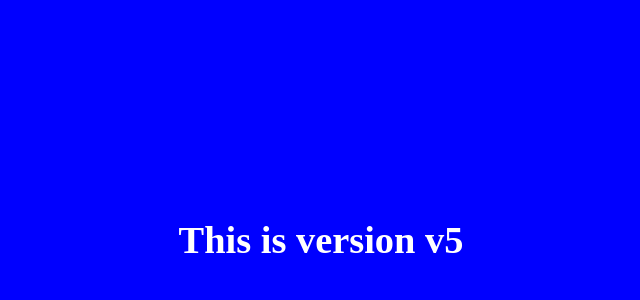
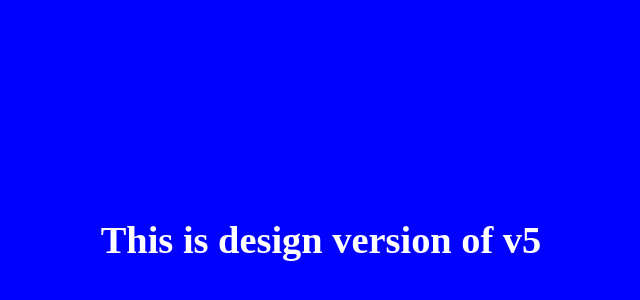
Before and after one commit to shiwanshusingh30/myrepo, a plain HTML site: page index.html in a window 1280 px wide. Shown: the part 160-460 px from the top of the page, without its empty margins (319-959 px from the left). Drawn offline with Linux system fonts and the light colour scheme.

Commit message:
design change

```diff
--- a/index.html
+++ b/index.html
@@ -7,6 +7,6 @@
     <link rel="stylesheet" href="style.css">
 </head>
 <body>
-    <h1>This is version v5</h1>
+    <h1>This is  design version  of v5</h1>
 </body>
 </html>
```
